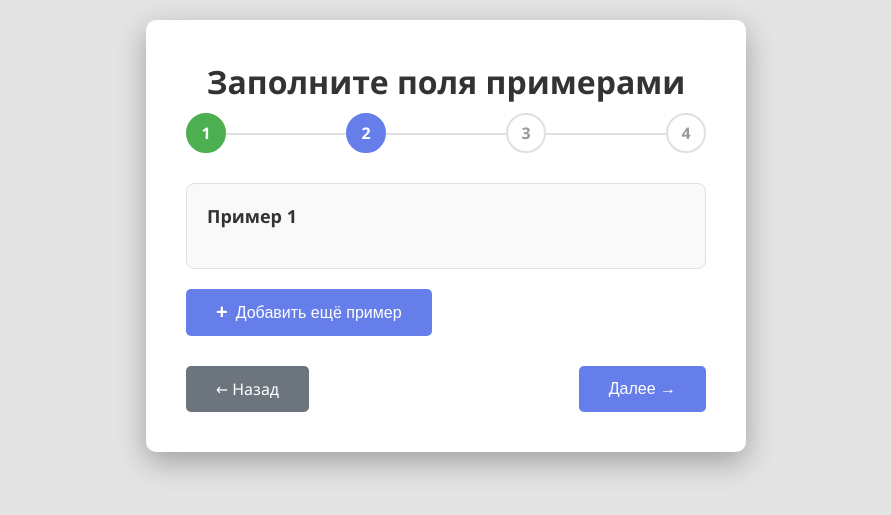
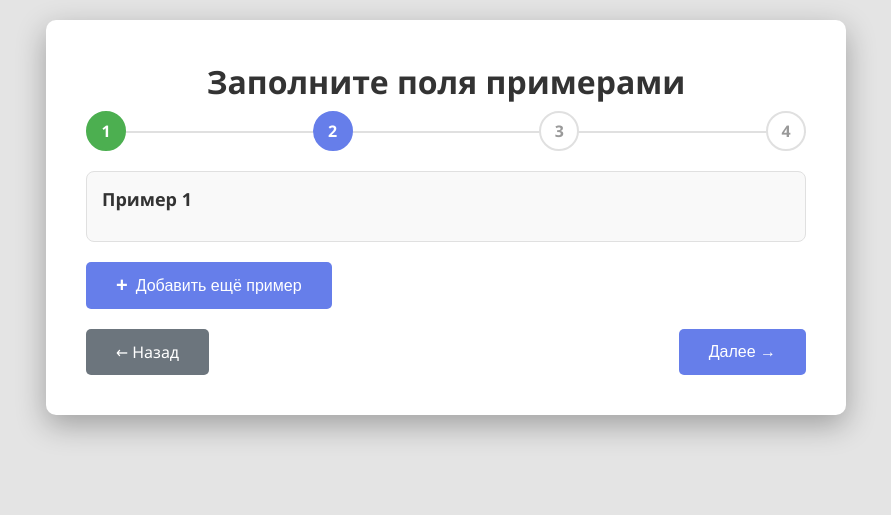
Before and after one commit to GogikOrtey/Apsp_front, a Flask app: template templates/step2.html in a window 1280 px wide. Shown: the top 515 px of the page, without its empty margins (194-1085 px from the left). Run offline with Flask 3, Linux system fonts and the light colour scheme; the template is opened without the code that fills it: most values are stand-ins (such as "Sample title", 1, 10 or a date in 2020).

Commit message:
Поправил оформление шага 2

```diff
--- a/templates/step2.html
+++ b/templates/step2.html
@@ -30,11 +30,17 @@
 
 {% block extra_css %}
 <style>
+    /* Увеличиваем ширину контейнера для этой страницы */
+    .container {
+        /* max-width: 1000px; */
+        max-width: 800px;
+    }
+
     .example-block {
         background: #f9f9f9;
         border: 1px solid #e0e0e0;
         border-radius: 8px;
-        padding: 20px;
+        padding: 15px;
         margin-bottom: 20px;
         position: relative;
     }
@@ -43,7 +49,7 @@
         display: flex;
         justify-content: space-between;
         align-items: center;
-        margin-bottom: 20px;
+        margin-bottom: 15px;
     }
 
     .example-title {
@@ -77,25 +83,27 @@
     }
 
     .field-input-group {
-        margin-bottom: 20px;
+        margin-bottom: 15px;
     }
 
     .field-label {
         display: block;
-        margin-bottom: 8px;
+        margin-bottom: 6px;
         color: #555;
         font-weight: 500;
     }
 
     .field-textarea {
         width: 100%;
-        padding: 12px;
+        padding: 10px 12px;
         border: 2px solid #e0e0e0;
         border-radius: 5px;
         font-size: 16px;
         font-family: inherit;
-        resize: vertical;
-        min-height: 60px;
+        resize: none;
+        min-height: 1.5em;
+        line-height: 1.5;
+        overflow: hidden;
         transition: border-color 0.3s;
     }
 
@@ -107,7 +115,7 @@
     .btn-add {
         background: #667eea;
         color: white;
-        margin-bottom: 30px;
+        margin-bottom: 20px;
         display: flex;
         align-items: center;
         justify-content: center;
@@ -125,6 +133,19 @@
     .btn-add-icon {
         font-size: 20px;
         font-weight: bold;
+    }
+
+    /* Компактность по вертикали */
+    h1 {
+        margin-bottom: 8px;
+    }
+
+    .step-indicator {
+        margin-bottom: 20px;
+    }
+
+    .btn-group {
+        margin-top: 20px;
     }
 </style>
 {% endblock %}
@@ -163,8 +184,7 @@
                     <textarea
                         class="field-textarea"
                         name="example_${exampleNumber}_${fieldKey}"
-                        rows="2"
-                        placeholder="Введите значение для ${fieldDescription}"></textarea>
+                        rows="1"></textarea>
                 </div>
             `;
         });
@@ -202,6 +222,14 @@
         });
     }
 
+    // Функция автоматического изменения высоты textarea
+    function autoResizeTextarea(textarea) {
+        // Сбрасываем высоту, чтобы получить правильную scrollHeight
+        textarea.style.height = 'auto';
+        // Устанавливаем высоту равной scrollHeight (содержимое + padding)
+        textarea.style.height = textarea.scrollHeight + 'px';
+    }
+
     // Инициализация при загрузке страницы
     document.addEventListener('DOMContentLoaded', function() {
         const container = document.getElementById('examples-container');
@@ -210,11 +238,32 @@
         const firstBlock = createExampleBlock(1, true);
         container.appendChild(firstBlock);
 
+        // Инициализируем автоизменение высоты для всех textarea
+        const allTextareas = document.querySelectorAll('.field-textarea');
+        allTextareas.forEach(textarea => {
+            // Устанавливаем начальную высоту
+            autoResizeTextarea(textarea);
+
+            // Обработчик изменения содержимого
+            textarea.addEventListener('input', function() {
+                autoResizeTextarea(this);
+            });
+        });
+
         // Обработчик кнопки добавления примера
         document.getElementById('add-example-btn').addEventListener('click', function() {
             exampleCounter++;
             const newBlock = createExampleBlock(exampleCounter, false);
             container.appendChild(newBlock);
+
+            // Инициализируем автоизменение высоты для новых textarea
+            const newTextareas = newBlock.querySelectorAll('.field-textarea');
+            newTextareas.forEach(textarea => {
+                autoResizeTextarea(textarea);
+                textarea.addEventListener('input', function() {
+                    autoResizeTextarea(this);
+                });
+            });
         });
     });
 </script>
```
